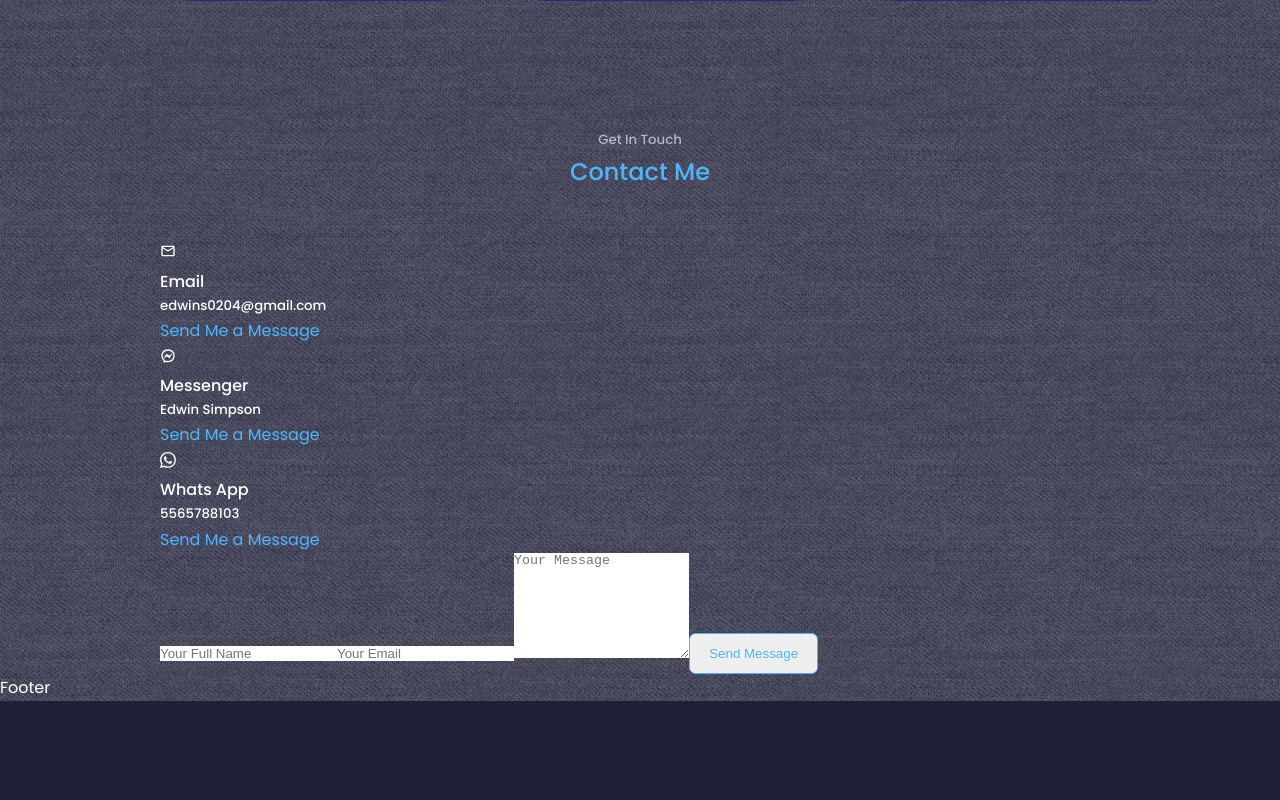
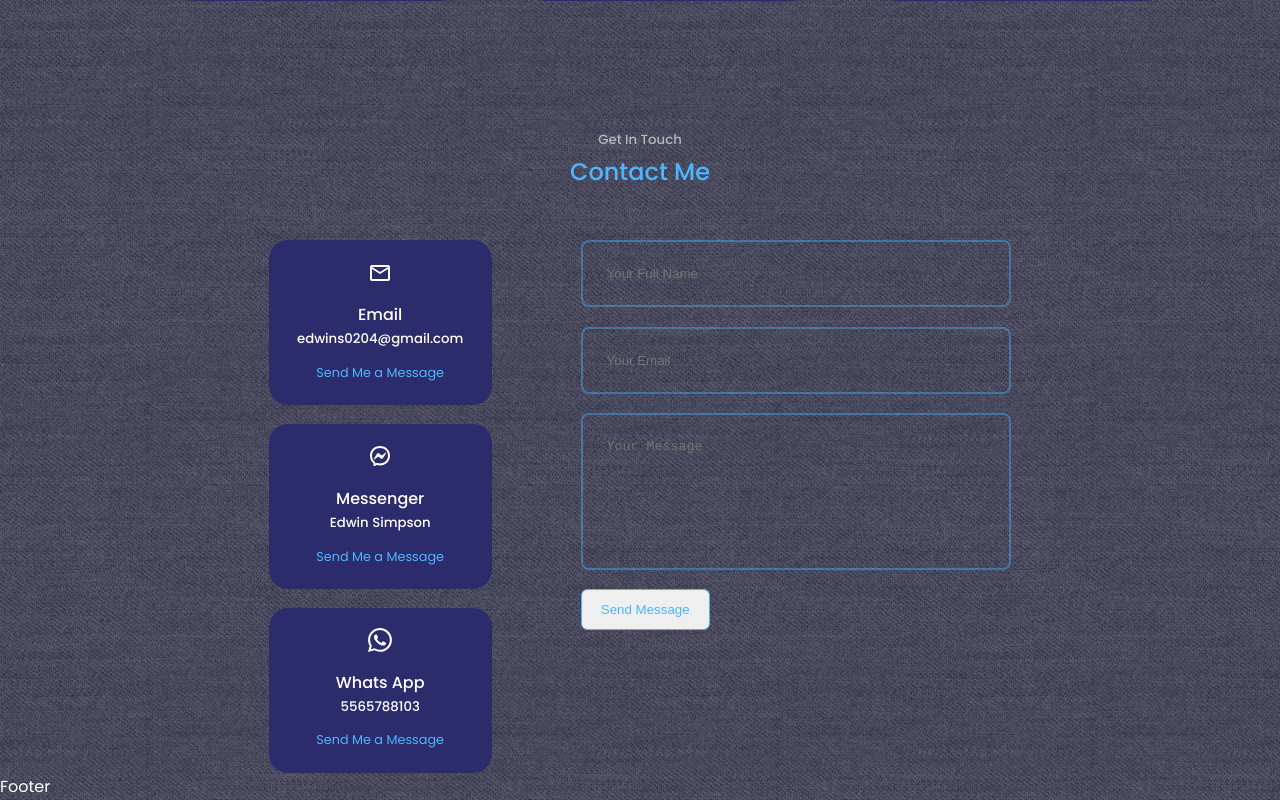
Before and after one commit to Edwin0204/React-portfolio, a React (Create React App) app in the folder react-portfolio/: page / in a window 1280 px wide. Shown: the part 3144-3944 px from the top of the page. Before the commit the page ends 3845 px from the top, so only its background shows below. Built offline with nearby package versions, Linux system fonts and the light colour scheme.

Commit message:
contact component

```diff
--- a/react-portfolio/package.json
+++ b/react-portfolio/package.json
@@ -3,9 +3,11 @@
   "version": "0.1.0",
   "private": true,
   "dependencies": {
+    "@emailjs/browser": "^3.6.2",
     "@testing-library/jest-dom": "^5.16.4",
     "@testing-library/react": "^13.3.0",
     "@testing-library/user-event": "^13.5.0",
+    "emailjs-com": "^3.2.0",
     "react": "^18.2.0",
     "react-dom": "^18.2.0",
     "react-icons": "^4.4.0",
--- a/react-portfolio/src/App.jsx
+++ b/react-portfolio/src/App.jsx
@@ -4,7 +4,7 @@
 import About from './components/about/About'
 import Languages from './components/Languages/Languages'
 import Portfolio from './components/portfolio/Portfolio'
-import Contact from './components/contact/Contact'
+import ContactUs from './components/contact/Contact'
 import Footer from './components/footer/Footer'
 
 const App = () => {
@@ -15,7 +15,7 @@
         <About />
         <Languages />
         <Portfolio />
-        <Contact />
+        <ContactUs />
         <Footer />
 
 
--- a/react-portfolio/src/components/contact/Contact.jsx
+++ b/react-portfolio/src/components/contact/Contact.jsx
@@ -3,8 +3,20 @@
 import {MdOutlineEmail} from 'react-icons/md'
 import {RiMessengerLine} from 'react-icons/ri'
 import {BsWhatsapp} from 'react-icons/bs'
+import {useRef} from 'react'
+import emailjs from '@emailjs/browser'
 
-const contact = () => {
+export const ContactUs = () => {
+  const form = useRef();
+
+  const sendEmail = (e) => {
+    e.preventDefault();
+
+    emailjs.sendForm('service_e8hmm8d', 'template_f78600e', form.current, 'G7cQpvQXnFLhtO7yW')
+    e.target.reset()
+
+  };
+
   return (
     <section id='contact'>
       <h5>Get In Touch</h5>
@@ -13,25 +25,25 @@
       <div className="container contact__container">
         <div className="contact__options">
           <article className='contact__option'>
-            <MdOutlineEmail/>
+            <MdOutlineEmail className='contact__icon'/>
             <h4>Email</h4>
             <h5>edwins0204@gmail.com</h5>
             <a href="mailto:edwins0204@gmail.com" target="_blank"> Send Me a Message</a>
           </article>
           <article className='contact__option'>
-            <RiMessengerLine/>
+            <RiMessengerLine className='contact__icon'/>
             <h4>Messenger</h4>
             <h5>Edwin Simpson</h5>
             <a href="https://m.me/edwinsimpsonr" target="_blank"> Send Me a Message</a>
           </article>
           <article className='contact__option'>
-            <BsWhatsapp/>
+            <BsWhatsapp className='contact__icon'/>
             <h4>Whats App</h4>
             <h5>5565788103</h5>
             <a href='https://api.whatsapp.com/send?phone=5565788103' target="_blank"> Send Me a Message</a>
           </article>
         </div>
-        <form action="">
+        <form ref={form} onSubmit={sendEmail}>
           <input type="text" name='name' placeholder='Your Full Name' required />
           <input type="email" name='email' placeholder='Your Email' required />
           <textarea name="message" rows="7" placeholder='Your Message' required></textarea>
@@ -42,4 +54,4 @@
   )
 }
 
-export default contact
+export default ContactUs
--- a/react-portfolio/src/components/contact/contact.css
+++ b/react-portfolio/src/components/contact/contact.css
@@ -0,0 +1,72 @@
+.container.contact__container {
+    width: 58%;
+    display: grid;
+    grid-template-columns: 30% 58%;
+    gap: 12%;
+}
+
+.contact__options {
+    display: flex;
+    flex-direction: column;
+    gap: 1.2rem;
+}
+
+.contact__option {
+    background: var(--color-bg-variant);
+    padding: 1.2rem;
+    border-radius: 1.2rem;
+    text-align: center;
+    border: 1px solid transparent;
+    transition: var(--transition);
+}
+
+.contact__option:hover{
+    background: transparent;
+    border-color: var(--color-primary-variant);
+
+}
+
+
+.contact__icon {
+    font-size: 1.5rem;
+    margin-bottom: 0.5rem;
+}
+
+.contact__option a {
+    margin-top: 0.7rem;
+    display: inline-block;
+    font-size: 0.8rem ;
+}
+
+
+form {
+    display: flex;
+    flex-direction: column;
+    gap: 1.2rem;
+}
+
+input, textarea {
+    width: 100%;
+    padding: 1.5rem;
+    border-radius: 0.5rem;
+    background: transparent;
+    border: 2px solid var(--color-primary-variant);
+    resize: none;
+    color: var(--color-white);
+}
+
+
+@media screen and (max-width:1024px) {
+    .container.contact__container{
+        grid-template-columns: 1fr;
+        gap: 2rem;
+    }
+}
+
+
+@media screen and (max-width:600px) {
+    .container.contact__container{
+        width: var(--container-width-sm) ;
+    }
+
+}
```
Also changed, not shown: 1 other file (tests, documents, lock files or other folders).
